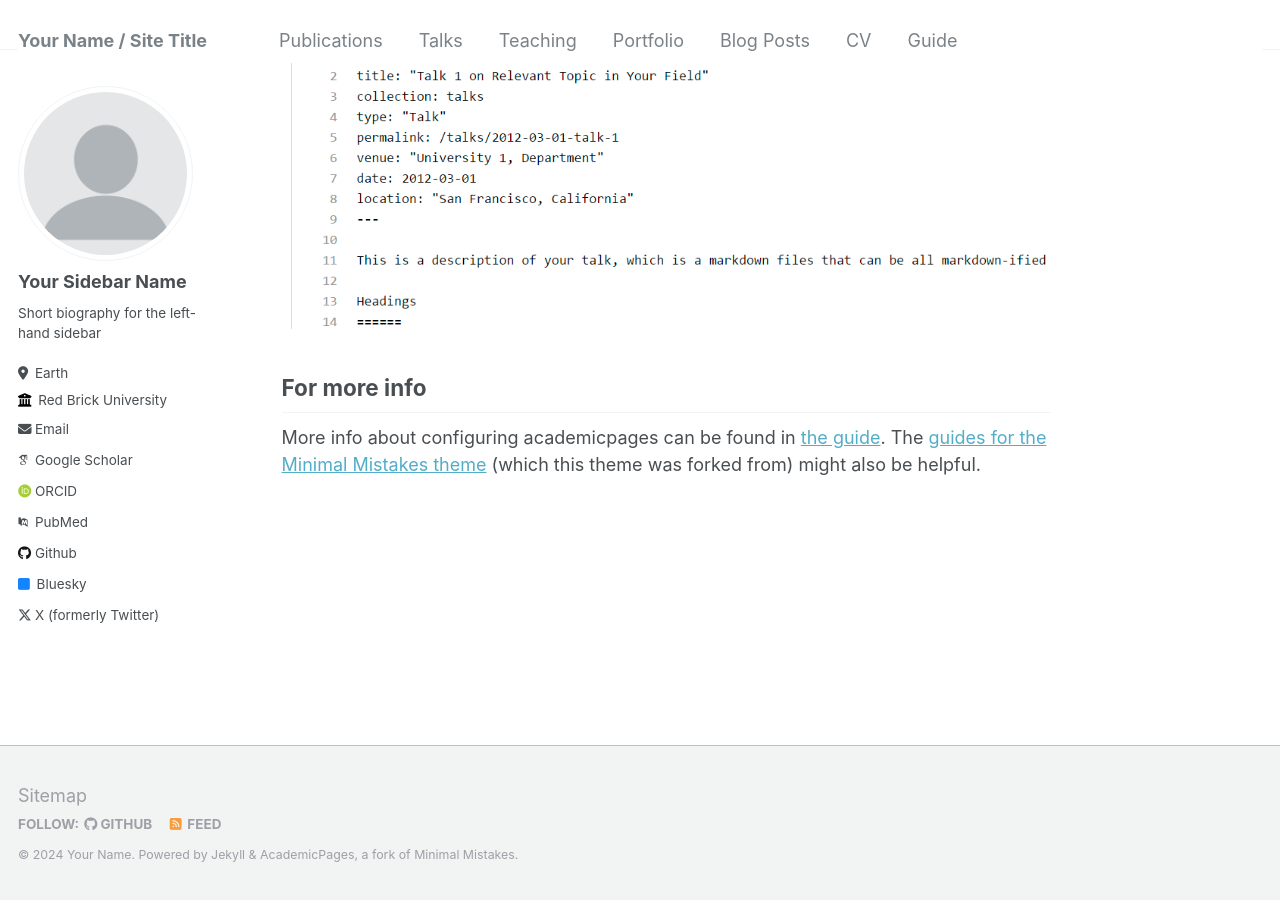
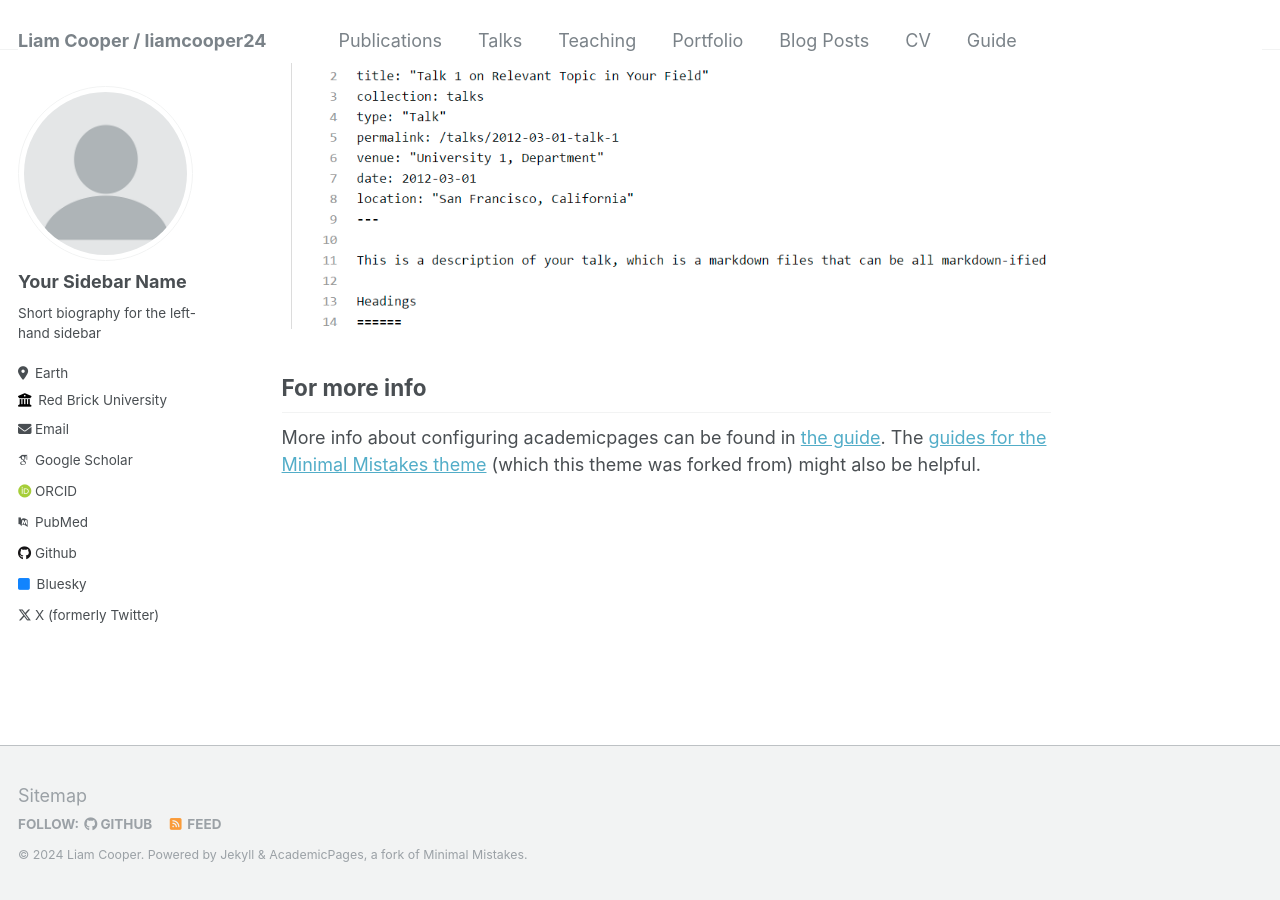
Before and after one commit to liamcooper24/liamcooper24, a Jekyll site: the page built from _pages/about.md, in a window 1280 px wide and 900 px high, scrolled down 2640 px. Built offline with Jekyll 4.4.1, drawn with Linux system fonts in a browser that asks for light colours; some web fonts are replaced.

Commit message:
Update _config.yml

```diff
--- a/_config.yml
+++ b/_config.yml
@@ -8,9 +8,9 @@
 
 # Basic Site Settings
 locale                   : "en-US"
-title                    : "Your Name / Site Title"
+title                    : "Liam Cooper / liamcooper24"
 title_separator          : "-"
-name                     : &name "Your Name"
+name                     : &name "Liam Cooper"
 description              : &description "personal description"
 url                      : https://academicpages.github.io # the base hostname & protocol for your site e.g. "https://mmistakes.github.io"
 baseurl                  : "" # the subpath of your site, e.g. "/blog"
```
